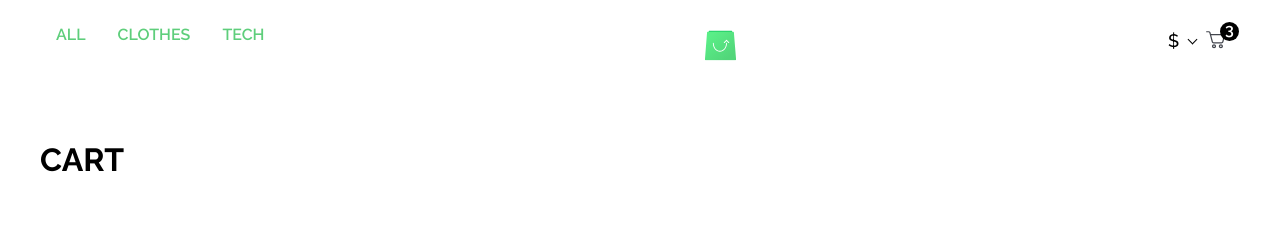
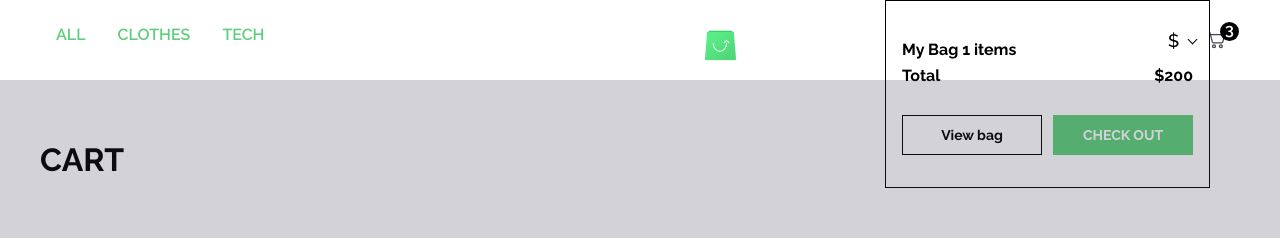
Before and after one commit to BlackHatMan/ScandiWeb, a React (Create React App) app: page /cart in a window 1280 px wide. Shown: the top 238 px of the page. Built offline with nearby package versions, Linux system fonts and the light colour scheme.

Commit message:
fix: some style

```diff
--- a/src/common/DropDown.jsx
+++ b/src/common/DropDown.jsx
@@ -50,8 +50,7 @@ const Overlay = styled('div')`
   right: 0;
   top: 0;
   bottom: 0;
-  width: 100vw;
-  height: 100vh;
+  z-index: 100;
 `;
 const options = ['$ USD', '€ EUR', '¥ JPY'];
 
@@ -64,7 +63,7 @@ class DropDown extends Component {
     };
   }
 
-  currencyHandler = (value) => () => {
+  itemHandler = (value) => () => {
     this.setState({ selectedOption: value.charAt(0) });
   };
 
@@ -81,7 +80,7 @@ class DropDown extends Component {
             <Overlay />
             <DropDownList>
               {options.map((option) => (
-                <DropDownItem onClick={this.currencyHandler(option)} key={option}>
+                <DropDownItem onClick={this.itemHandler(option)} key={option}>
                   {option}
                 </DropDownItem>
               ))}
--- a/src/common/styledComponents.js
+++ b/src/common/styledComponents.js
@@ -4,6 +4,7 @@ export const Container = styled('div')`
   display: flex;
   justify-content: space-between;
   width: ${(props) => props.width};
+  height: ${(props) => props.height};
   flex-direction: ${(props) => props.flexDirection};
   align-items: ${(props) => props.alignItems};
   margin: ${(props) => props.margin};
--- a/src/components/BasketOverlay.jsx
+++ b/src/components/BasketOverlay.jsx
@@ -37,10 +37,9 @@ class BasketOverlay extends Component {
   handlerSize = (size) => {
     this.setState({ size });
   };
-
   render() {
     return (
-      <ContainerOverlay>
+      <ContainerOverlay onClick={(e) => e.stopPropagation()}>
         <Typography fw="700" lh="25px" mr="4px 0">
           My Bag {this.state.count} items
         </Typography>
@@ -60,7 +59,13 @@ class BasketOverlay extends Component {
           <Button width="140px" height="40px" fw="700" color="black" bgColor="transparent">
             View bag
           </Button>
-          <Button width="140px" height="40px" fw="700" border="1px solid #5ECE7B">
+          <Button
+            onClick={() => console.log('lllox')}
+            width="140px"
+            height="40px"
+            fw="700"
+            border="1px solid #5ECE7B"
+          >
             CHECK OUT
           </Button>
         </Container>
--- a/src/components/Header.jsx
+++ b/src/components/Header.jsx
@@ -45,7 +45,7 @@ class Header extends Component {
   };
   render() {
     return (
-      <Container padding="25px 0" style={{ height: '80px' }}>
+      <Container padding="25px 0" height="80px">
         <nav>
           <Link to="/all">All</Link>
           <Link to="/clothes">Clothes</Link>
@@ -58,11 +58,9 @@ class Header extends Component {
             <span>3</span>
           </Logo>
         </Container>
-        {this.state.isOpen && (
-          <Portal>
-            <BasketOverlay />
-          </Portal>
-        )}
+        <Portal handleClose={this.handlerPortal} isVisible={true}>
+          <BasketOverlay />
+        </Portal>
       </Container>
     );
   }
--- a/src/components/Portal.jsx
+++ b/src/components/Portal.jsx
@@ -2,22 +2,30 @@ import { Component } from 'react';
 import { createPortal } from 'react-dom';
 
 class Portal extends Component {
-  constructor() {
-    super();
+  constructor(props) {
+    super(props);
     this.root = document.getElementById('root');
     this.el = document.createElement('div');
     this.el.className = 'portal';
+    this.el.addEventListener('click', this.props.handleClose);
   }
 
   componentDidMount() {
     this.root.appendChild(this.el);
+    document.body.addEventListener('keydown', this.keyListener);
   }
   componentWillUnmount() {
+    document.body.removeEventListener('keydown', this.keyListener);
     this.root.removeChild(this.el);
   }
-
+  keyListener = (e) => {
+    if (e.key === 'Escape') {
+      this.props.handleClose();
+    }
+  };
   render() {
-    return createPortal(this.props.children, this.el);
+    if (!this.props.isVisible) return false;
+    return createPortal(this.props.children, this.root);
   }
 }
 
```
